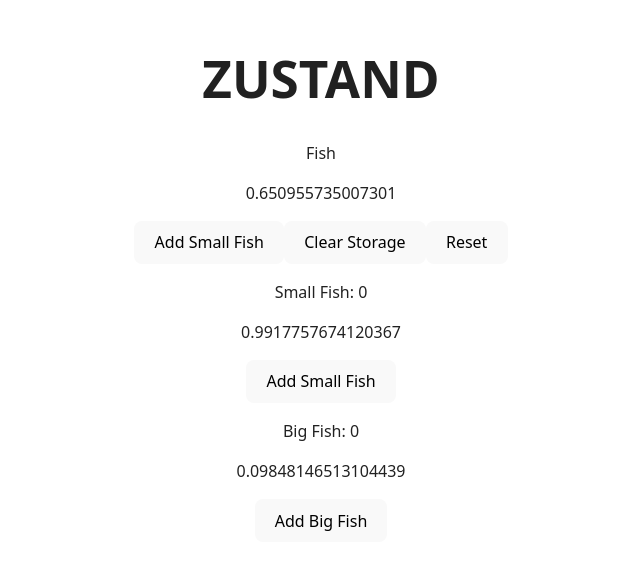
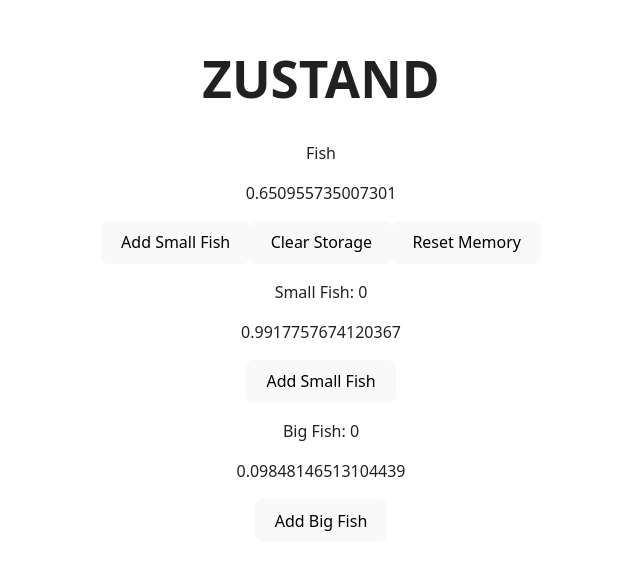
Before and after one commit to Abdur-Rahman-Apu/zustand-practice, a React (Vite) app: page / in a window 1280 px wide. Shown: the part 121-690 px from the top of the page, without its empty margins (319-959 px from the left). Built offline with nearby package versions, Linux system fonts and the light colour scheme.

Commit message:
Reset memory

```diff
--- a/src/components/Fish/Fish.tsx
+++ b/src/components/Fish/Fish.tsx
@@ -9,7 +9,7 @@ const Fish = () => {
       <p>{Math.random()}</p>
       <button onClick={incrementSmallFish}>Add Small Fish</button>
       <button onClick={useFishStore.persist.clearStorage}>Clear Storage</button>
-      <button onClick={reset}>Reset</button>
+      <button onClick={reset}>Reset Memory</button>
     </div>
   );
 };
```
